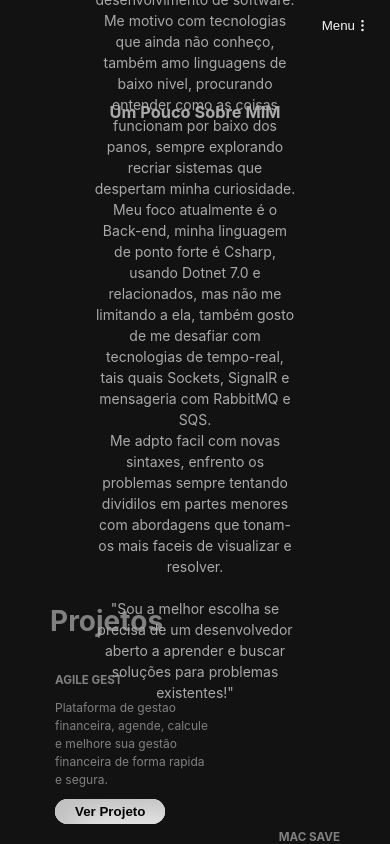
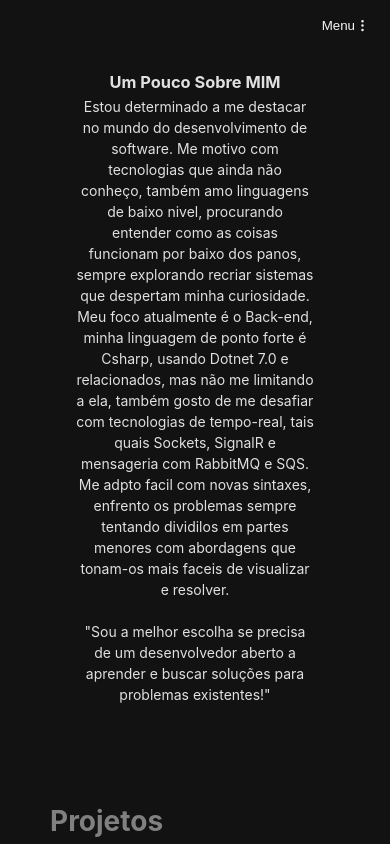
Before and after one commit to matheusjean28/cv, a React (Vite) app: page / in a window 390 px wide. Shown: the top 844 px of the page. Built offline with nearby package versions, Linux system fonts and the light colour scheme.

Commit message:
adjusting margin

```diff
--- a/src/Components/AboutMe.jsx
+++ b/src/Components/AboutMe.jsx
@@ -6,9 +6,9 @@ export default function AboutMe() {
 
   return (
     <>
-      <div style={divStl} className="divStl">
-        <h3>Um Pouco Sobre MIM</h3>
-        <p className="PStl" style={PStl}>
+      <div  className="divStl">
+        <h3 className="aboutMeH3">Um Pouco Sobre MIM</h3>
+        <p className="PStl" >
           Estou determinado a me destacar no mundo do desenvolvimento de
           software. Me motivo com tecnologias que ainda não conheço, também amo
           linguagens de baixo nivel, procurando entender como as coisas
--- a/src/Components/Styles/utils.css
+++ b/src/Components/Styles/utils.css
@@ -29,16 +29,20 @@
 
 @media screen and (max-width: 600px) {
   .divStl {
-    height: 400px;
-    padding: 50px;
+    position: relative;
+    padding: 25px;
+    display: flex;
+    flex-direction:column;
+    place-items: center;
+    place-content: center;
+
+    height: 650px;
+  }
+  .aboutMeH3 {
+    top: 20px;
+    position: absolute;
   }
   .PStl {
-    margin-top: 25px;
-    margin-bottom: 50px;
-  }
-  .btnHeigth {
-    height: 50px;
-    margin-bottom: 50px;
   }
 }
 
```
